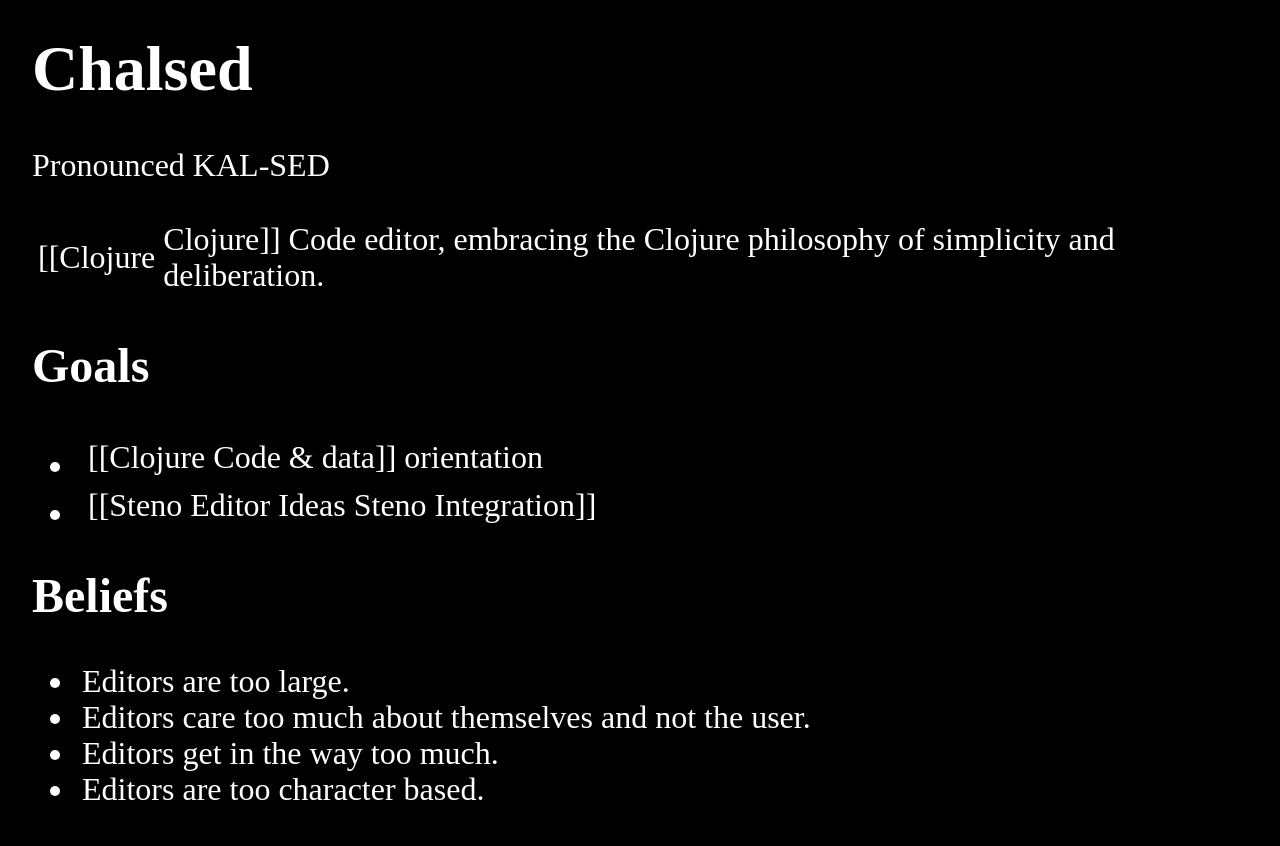
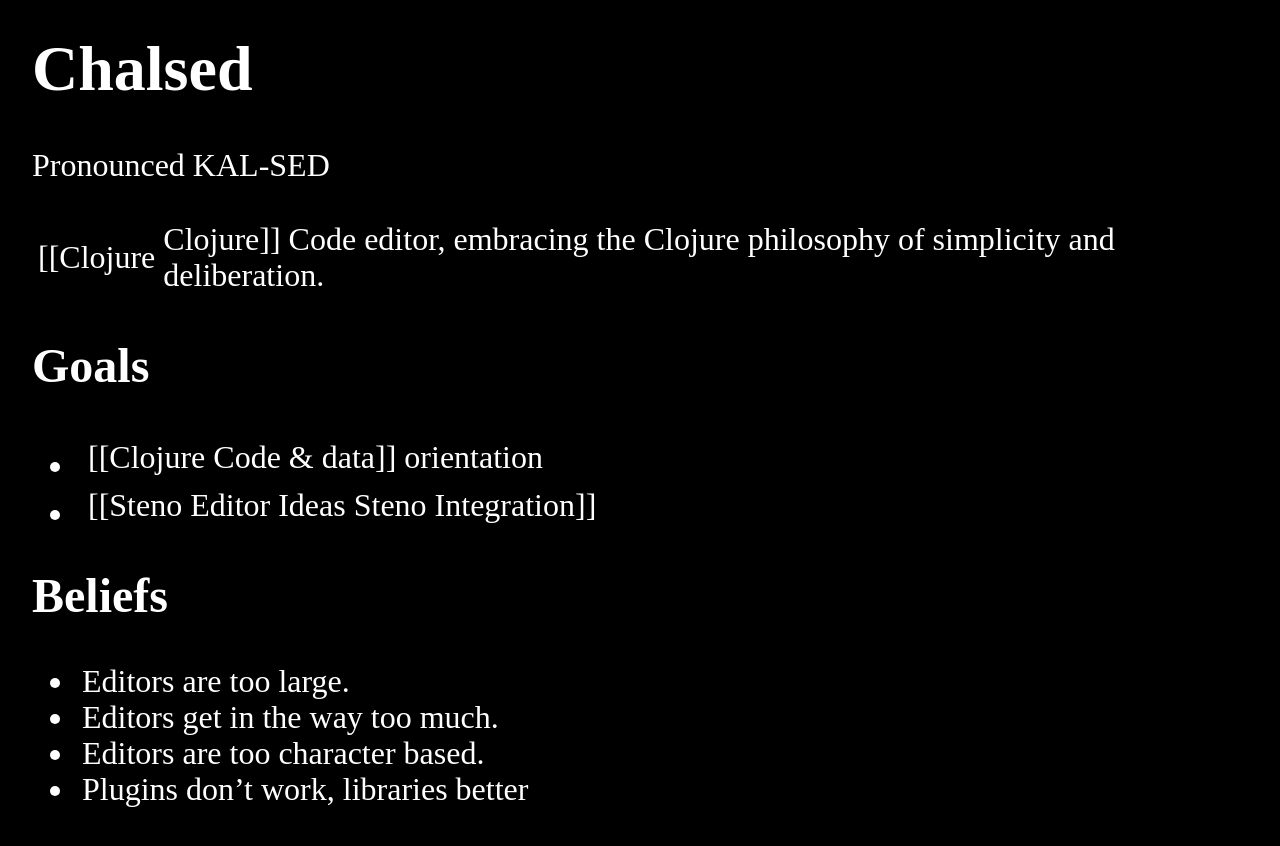
Before and after one commit to Grahp/Website, a Jekyll site: the page built from pages/Chalsed.md, in a window 1280 px wide. Shown: the top 846 px of the page. Built offline with Jekyll 4.4.1, drawn with Linux system fonts in a browser that asks for light colours.

Commit message:
Update Chalsed

```diff
--- a/pages/Chalsed.md
+++ b/pages/Chalsed.md
@@ -14,6 +14,6 @@
 ## Beliefs
 
 - Editors are too large.
-- Editors care too much about themselves and not the user.
 - Editors get in the way too much.
 - Editors are too character based.
+- Plugins don't work, libraries better
```
